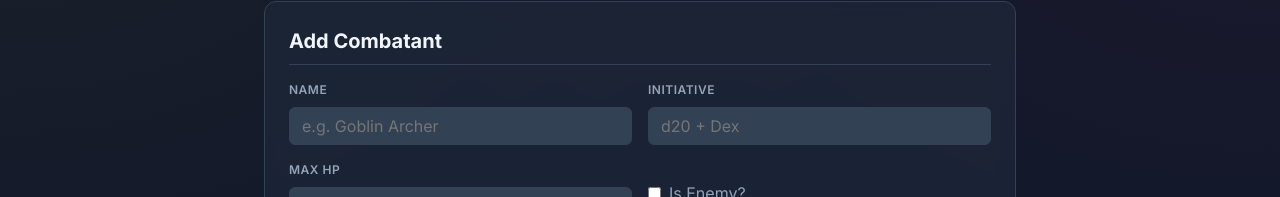
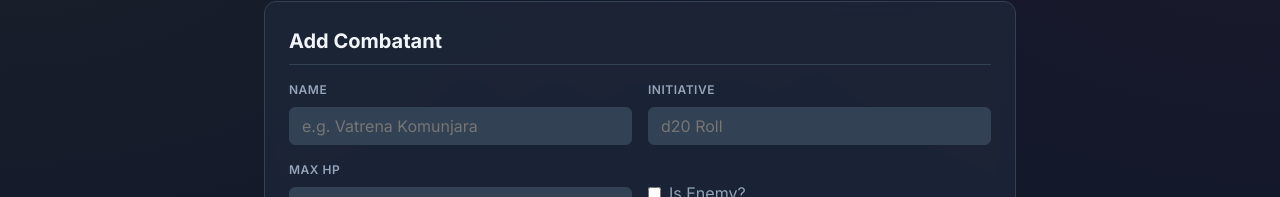
Before and after one commit to luceKomits/initiativeTracker, a React (Vite) app: page / in a window 1280 px wide. Shown: the part 123-320 px from the top of the page. Built offline with nearby package versions, Linux system fonts and the light colour scheme.

Commit message:
Update CreateEntityForm.jsx

```diff
--- a/src/components/CreateEntityForm.jsx
+++ b/src/components/CreateEntityForm.jsx
@@ -35,7 +35,7 @@ const CreateEntityForm = ({ onAdd }) => {
                     <label className={styles.label}>Name</label>
                     <input
                         type="text"
-                        placeholder="e.g. Goblin Archer"
+                        placeholder="e.g. Vatrena Komunjara"
                         value={name}
                         onChange={e => setName(e.target.value)}
                     />
@@ -44,7 +44,7 @@ const CreateEntityForm = ({ onAdd }) => {
                     <label className={styles.label}>Initiative</label>
                     <input
                         type="number"
-                        placeholder="d20 + Dex"
+                        placeholder="d20 Roll"
                         value={initiative}
                         onChange={e => setInitiative(e.target.value)}
                     />
```
